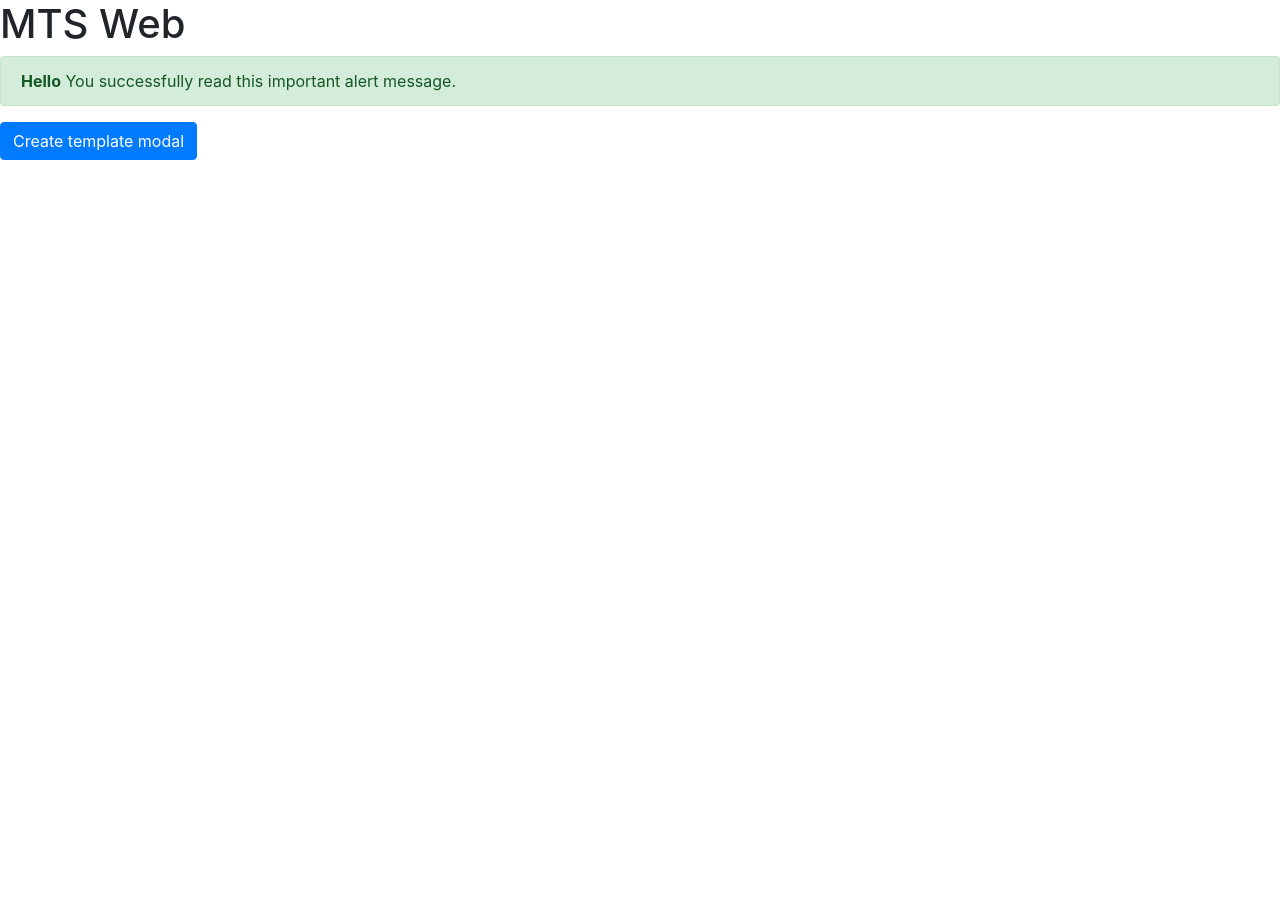
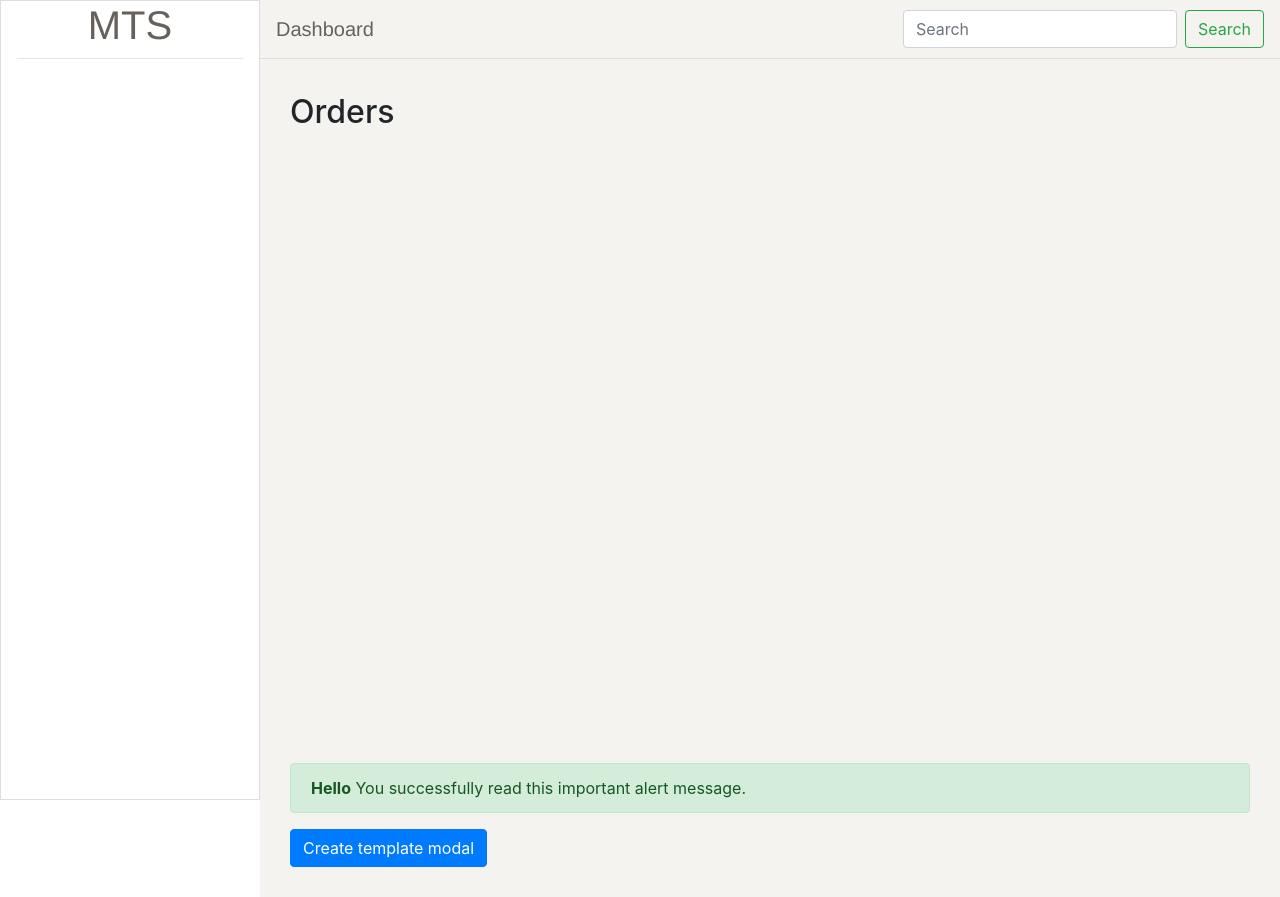
Before and after one commit to PromilaMinz/MTS-web, an Angular app: page / in a window 1280 px wide. Before the commit the page ends 800 px from the top, so only its background shows below. Built offline with nearby package versions, Linux system fonts and the light colour scheme.

Commit message:
[MEM-8] basic admin layout

```diff
--- a/src/app/app.component.html
+++ b/src/app/app.component.html
@@ -1,18 +1 @@
-<h1>MTS Web</h1>
-<alert type="success">
-  <strong>Hello</strong> You successfully read this important alert message.
-</alert>
-
-<button type="button" class="btn btn-primary" (click)="openModal(template)">Create template modal</button>
-
-<ng-template #template>
-  <div class="modal-header">
-    <h4 class="modal-title pull-left">Modal</h4>
-    <button type="button" class="close pull-right" aria-label="Close" (click)="modalRef.hide()">
-      <span aria-hidden="true">&times;</span>
-    </button>
-  </div>
-  <div class="modal-body">
-    This is a modal.
-  </div>
-</ng-template>
+<app-admin-layout></app-admin-layout>
--- a/src/app/app.component.ts
+++ b/src/app/app.component.ts
@@ -1,6 +1,5 @@
 
-import { Component, TemplateRef } from '@angular/core';
-import { BsModalService, BsModalRef } from 'ngx-bootstrap/modal';
+import { Component } from '@angular/core';
 
 
 @Component({
@@ -10,11 +9,8 @@ import { BsModalService, BsModalRef } from 'ngx-bootstrap/modal';
 })
 export class AppComponent {
   title = 'MTS-web';
+  isCollapsed = true;
 
-  modalRef: BsModalRef;
-  constructor(private modalService: BsModalService) {}
+  constructor() {}
 
-  openModal(template: TemplateRef<any>) {
-    this.modalRef = this.modalService.show(template);
-  }
 }
--- a/src/app/app.module.ts
+++ b/src/app/app.module.ts
@@ -5,10 +5,12 @@ import { AppComponent } from './app.component';
 import { BrowserAnimationsModule } from '@angular/platform-browser/animations';
 import { AlertModule } from 'ngx-bootstrap/alert';
 import { ModalModule } from 'ngx-bootstrap/modal';
+import { AdminLayoutComponent } from './layouts/admin-layout/admin-layout.component';
 
 @NgModule({
   declarations: [
-    AppComponent
+    AppComponent,
+    AdminLayoutComponent
   ],
   imports: [
     BrowserModule,
--- /dev/null
+++ b/src/app/layouts/admin-layout/admin-layout.component.css
@@ -0,0 +1,68 @@
+/* ---------------------Side Bar Start--------------------- */
+.sidebar-cmp {
+    width: 260px;
+    border: 1px solid #ddd;
+    position: fixed;
+    top: 0;
+    bottom: 0;
+    left: 0;
+    z-index: 1030;
+}
+.brand-logo {
+    text-align: center !important;
+    color: #66615b;
+    font-family: Montserrat,"Helvetica Neue",Arial,sans-serif;
+}
+.logo-hr {
+    margin-top: 0.55rem;
+    margin-bottom: 1rem;
+    border: 0;
+    border-top: 1px solid rgba(0,0,0,.1);
+    margin-left: 1rem;
+    margin-right: 1rem;
+}
+/* ---------------------Side Bar end--------------------- */
+
+/* ---------------------NavBar start--------------------- */
+.custom-top {
+    top: 0;
+    right: 0;
+    z-index: 1030;
+    position: fixed;
+    width: inherit;
+    border-bottom: 1px solid #ddd;
+    background-color: #f4f3ef !important;
+}
+
+.navbar.navbar-transparent a:not(.dropdown-item):not(.btn) {
+    color: #66615b;
+}
+
+.navbar .navbar-brand {
+    text-transform: capitalize;
+    font-size: 20px;
+    padding-top: .5rem;
+    padding-bottom: .5rem;
+    line-height: 1.625rem;
+    font-family: Montserrat,"Helvetica Neue",Arial,sans-serif;
+    color: #66615b;
+}
+/* ---------------------NavBar end--------------------- */
+
+
+/* ---------------------Main Panel start--------------------- */
+.main-panel {
+    position: relative;
+    float: right;
+    width: calc(100% - 260px);
+    background-color: #f4f3ef;
+    transition: all .5s cubic-bezier(.685,.0473,.346,1);
+}
+
+.main-panel .content {
+    padding: 0 30px 30px;
+    min-height: calc(100vh - 123px);
+    margin-top: 93px;
+}
+
+/* ---------------------Side Bar end--------------------- */
--- /dev/null
+++ b/src/app/layouts/admin-layout/admin-layout.component.html
@@ -0,0 +1,48 @@
+<div class="wrapper">
+  <div class="sidebar-cmp" data-color="white" data-active-color="danger">
+      <!-- <sidebar-cmp></sidebar-cmp> -->
+      <div class="sidebar">
+        <div class="brand-logo"><h1>MTS</h1><hr class="logo-hr"/></div>
+      </div>
+  </div>
+  <div class="main-panel">
+      <!-- <navbar-cmp></navbar-cmp> -->
+      <!-- <div class="navbar-cmp">navbar</div> -->
+      <nav class="navbar navbar-expand-lg navbar-light bg-light custom-top">
+        <button class="navbar-toggler" type="button" data-toggle="collapse" data-target="#navbarTogglerDemo01" aria-controls="navbarTogglerDemo01" aria-expanded="false" aria-label="Toggle navigation">
+          <span class="navbar-toggler-icon"></span>
+        </button>
+        <div class="collapse navbar-collapse" id="navbarTogglerDemo01">
+          <a class="navbar-brand" href="#">Dashboard</a>
+          <ul class="navbar-nav mr-auto mt-2 mt-lg-0">
+            <!-- <li class="nav-item active">
+              <a class="nav-link" href="#">Home <span class="sr-only">(current)</span></a>
+            </li>
+            <li class="nav-item">
+              <a class="nav-link" href="#">Link</a>
+            </li>
+            <li class="nav-item">
+              <a class="nav-link disabled" href="#">Disabled</a>
+            </li> -->
+          </ul>
+          <form class="form-inline my-2 my-lg-0">
+            <input class="form-control mr-sm-2" type="search" placeholder="Search" aria-label="Search">
+            <button class="btn btn-outline-success my-2 my-sm-0" type="submit">Search</button>
+          </form>
+        </div>
+      </nav>
+
+      <div class="content">
+          <!-- <router-outlet></router-outlet> -->
+          <h2>Orders</h2>
+          <br /><br /><br /><br /><br /><br /><br /><br /><br /><br /><br /><br /><br />
+          <br /><br /><br /><br /><br /><br /><br /><br /><br /><br /><br /><br /><br />
+          <alert type="success">
+            <strong>Hello</strong> You successfully read this important alert message.
+          </alert>
+
+          <button type="button" class="btn btn-primary" >Create template modal</button>
+      </div>
+      <!-- <footer-cmp></footer-cmp> -->
+  </div>
+</div>
--- /dev/null
+++ b/src/app/layouts/admin-layout/admin-layout.component.ts
@@ -0,0 +1,15 @@
+import { Component, OnInit } from '@angular/core';
+
+@Component({
+  selector: 'app-admin-layout',
+  templateUrl: './admin-layout.component.html',
+  styleUrls: ['./admin-layout.component.css']
+})
+export class AdminLayoutComponent implements OnInit {
+
+  constructor() { }
+
+  ngOnInit(): void {
+  }
+
+}
```
Also changed, not shown: 1 other file (tests, documents, lock files or other folders).
